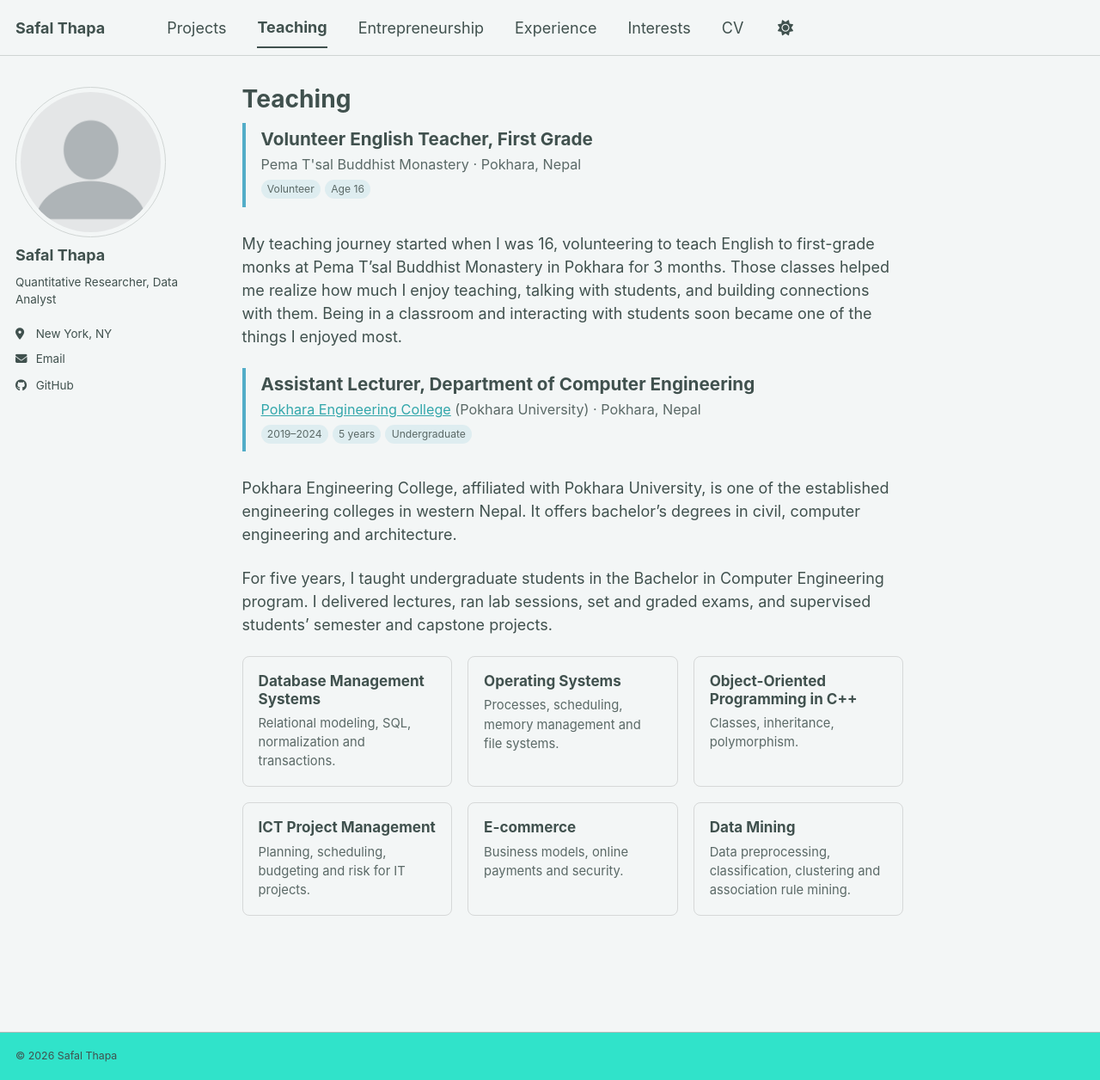
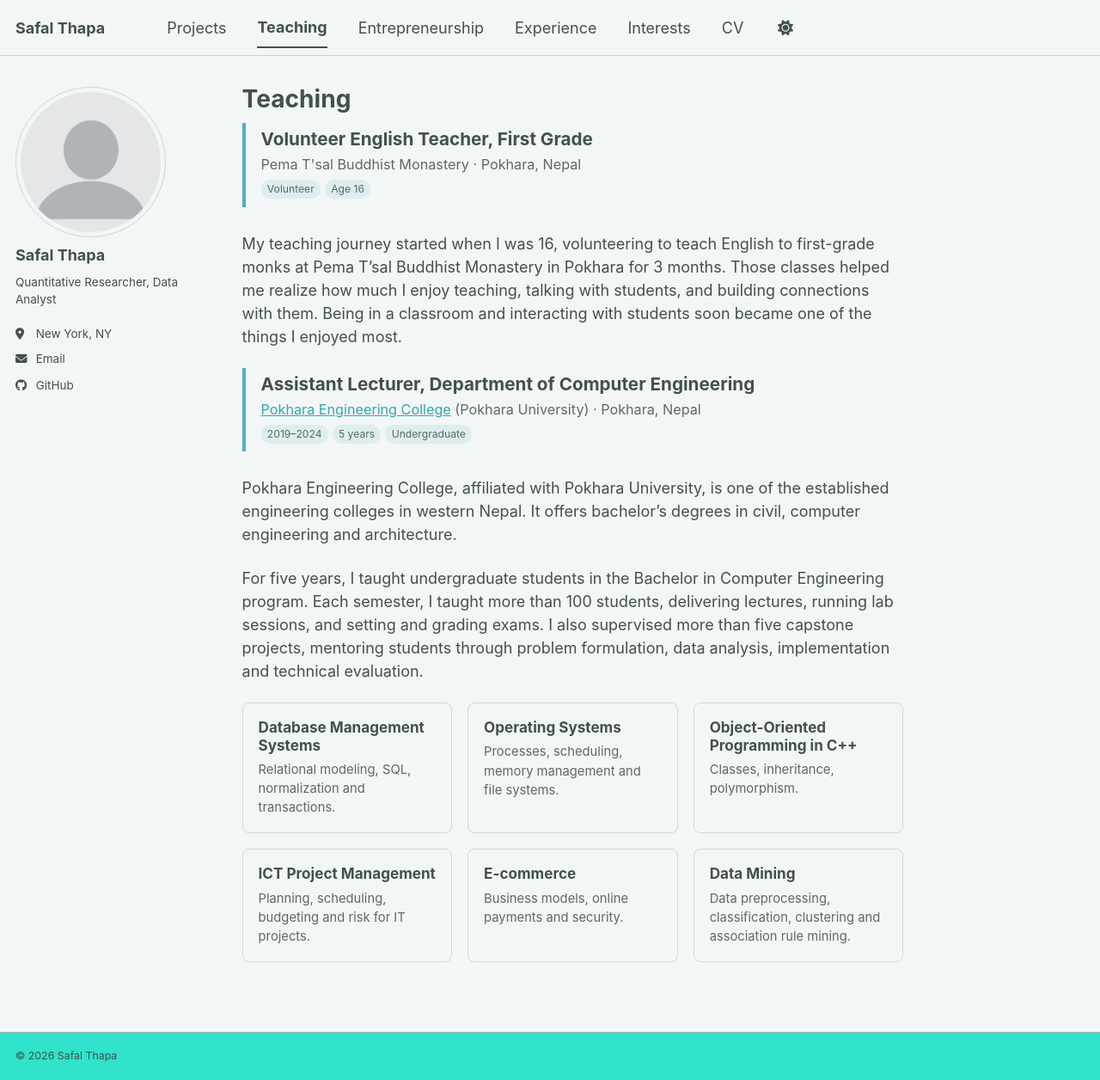
Before and after one commit to SafalThapa17/safalthapa.github.io, a Jekyll site: the page built from _pages/teaching.html, in a window 1280 px wide and 1256 px high. Shown: the whole window at 86% size. Built offline with Jekyll 4.4.1, drawn with Linux system fonts in a browser that asks for light colours; a script bundle is joined from its source files by our own code; a style sheet for code colours, icons or effects is not loaded.

Commit message:
Enhance teaching experience description in teaching.html
Expanded description of teaching experience to include student numbers and mentoring details.

```diff
--- a/_pages/teaching.html
+++ b/_pages/teaching.html
@@ -32,7 +32,7 @@ author_profile: true
 
 <p>Pokhara Engineering College, affiliated with Pokhara University, is one of the established engineering colleges in western Nepal. It offers bachelor’s degrees in civil, computer engineering and architecture.</p>
 
-<p>For five years, I taught undergraduate students in the Bachelor in Computer Engineering program. I delivered lectures, ran lab sessions, set and graded exams, and supervised students’ semester and capstone projects.</p>
+<p>For five years, I taught undergraduate students in the Bachelor in Computer Engineering program. Each semester, I taught more than 100 students, delivering lectures, running lab sessions, and setting and grading exams. I also supervised more than five capstone projects, mentoring students through problem formulation, data analysis, implementation and technical evaluation.</p>
 
 <div class="t-grid">
   <div class="t-card">
```
